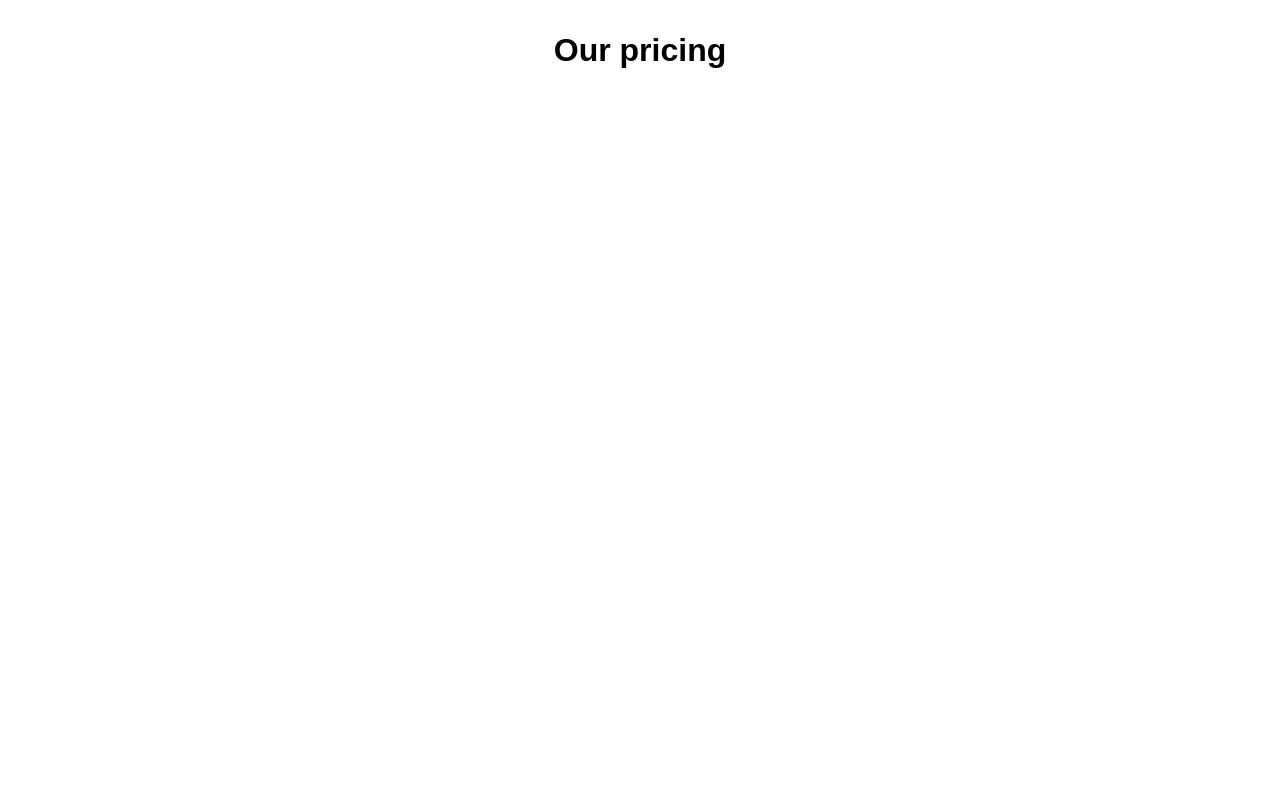
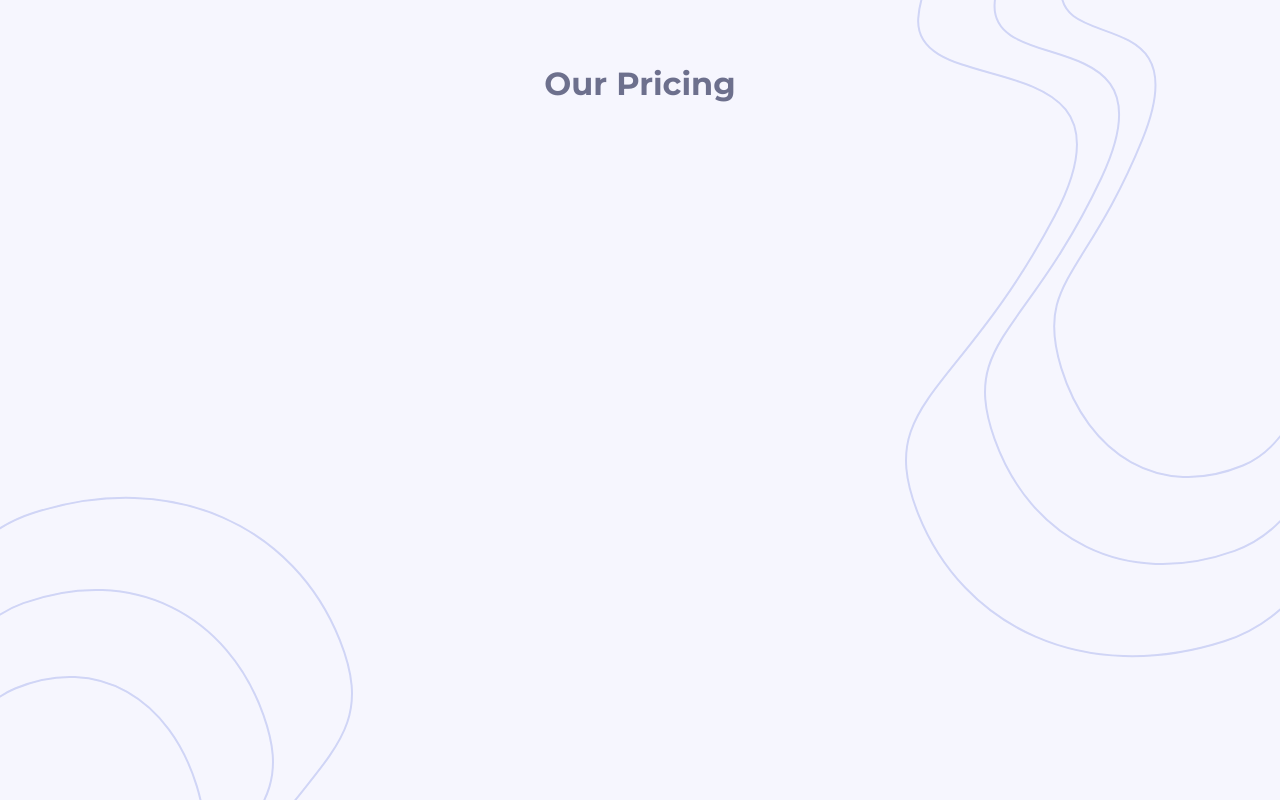
Before and after one commit to stereogamm/pricing-component, a React (Vite) app: page / in a window 1280 px wide. Built offline with nearby package versions, Linux system fonts and the light colour scheme.

Commit message:
add background, header styles

```diff
--- a/src/Components/App.jsx
+++ b/src/Components/App.jsx
@@ -5,7 +5,7 @@ function App() {
   return (
     <>
       <main>
-        <h1>Our pricing</h1>
+        <h1>Our Pricing</h1>
       </main>
     </>
   )
--- a/src/index.css
+++ b/src/index.css
@@ -10,10 +10,13 @@
 }
 
 * {
-  margin: 0;
+  margin: 0 auto;
   padding: 0;
   box-sizing: border-box; /*to calculate the elements sizes correctly incl margins and paddings*/
-  font-family: "Work Sans", sans-serif;
+  font-family: "Montserrat", sans-serif;
+  max-width: 1440px;
+  /* padding: 1rem; */
+  text-align: center;
 }
 
 :root { /*we use root pseudoclass to set global variables*/
@@ -23,5 +26,5 @@
   --grayish-blue: hsl(233, 13%, 49%);
   --dark-grayish-blue: hsl(232, 13%, 33%);
   --font-size: 16px;
-  --font-weigth: 700;
+  --font-weight: 700;
 }
--- a/src/styles/App.css
+++ b/src/styles/App.css
@@ -1,6 +1,15 @@
-#root {
-  max-width: 1280px;
-  margin: 0 auto;
-  padding: 2rem;
-  text-align: center;
+main {
+  background-color: var(--very-light-grayish-blue);
+  background-image: url(../../images/bg-top.svg), url(../../images/bg-bottom.svg);
+  background-position: right top, left bottom;
+  background-repeat: no-repeat, no-repeat;
+  background-size: auto, auto;
+  height: 100vh;
+  width: 100vw;
+  display: flex;
+  padding: 4rem 0;
 }
+
+h1 {
+  color: var(--grayish-blue);
+}
```
